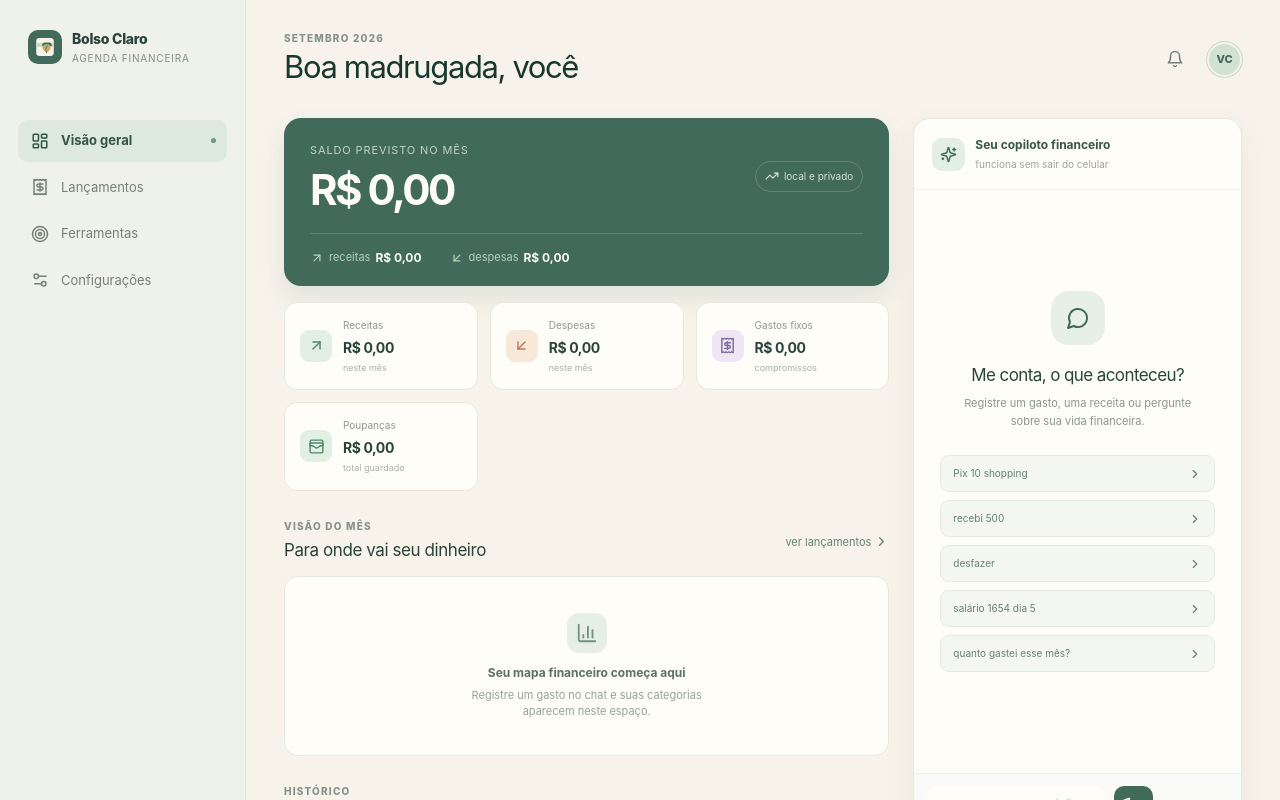
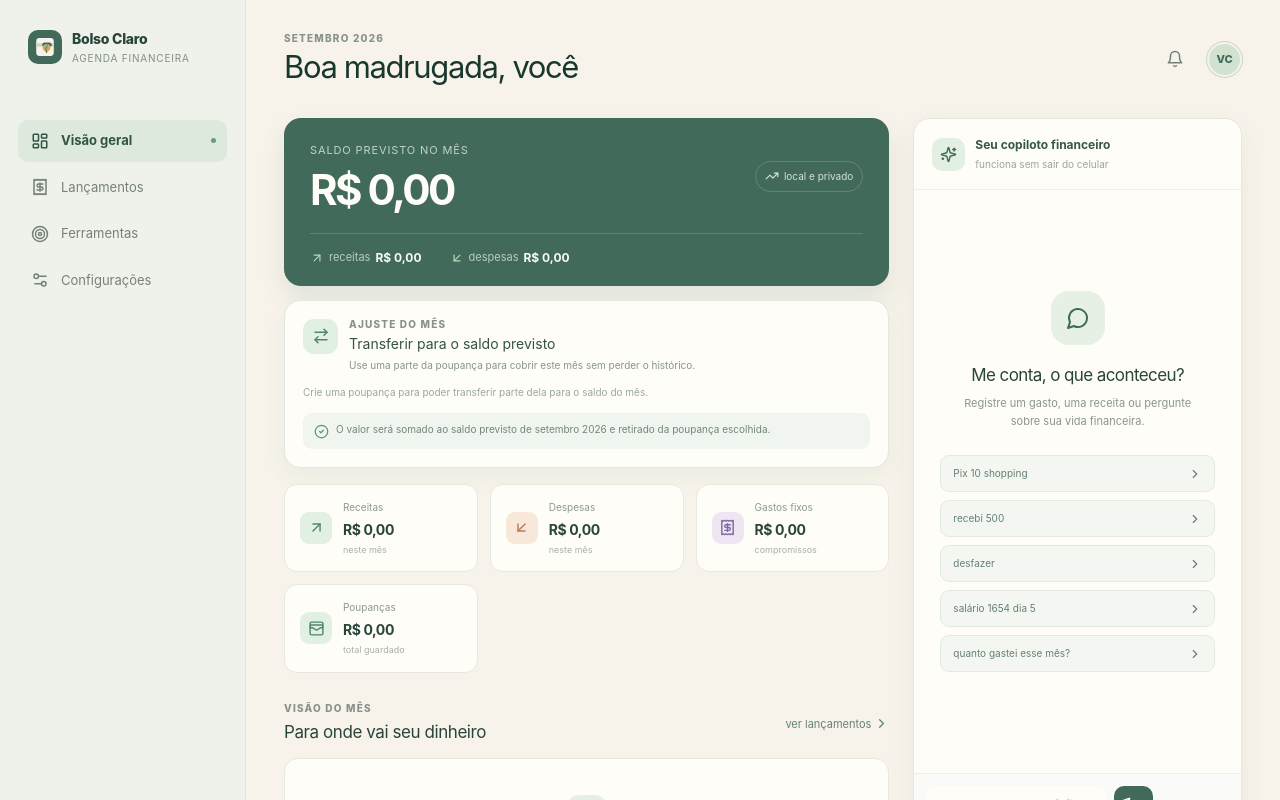
Before and after one commit to Sellw-lab/agenda_financeira, a React (Vite) app in the folder client/: page / in a window 1280 px wide. Shown: the top 800 px of the page. Built offline with nearby package versions, Linux system fonts and the light colour scheme.

Commit message:
feat: transfer savings to monthly balance

```diff
--- a/client/src/index.css
+++ b/client/src/index.css
@@ -2054,3 +2054,145 @@ h3 {
     justify-content: center;
   }
 }
+.balance-transfer-card {
+  display: grid;
+  gap: 13px;
+  margin-top: 14px;
+  padding: 18px;
+  background: #fffdf8;
+  border: 1px solid #e1e8df;
+  border-radius: 16px;
+  box-shadow: 0 8px 22px rgba(65, 106, 90, 0.06);
+}
+.balance-transfer-heading {
+  display: flex;
+  align-items: flex-start;
+  gap: 11px;
+}
+.transfer-icon {
+  display: grid;
+  place-items: center;
+  flex: 0 0 auto;
+  width: 35px;
+  height: 35px;
+  color: #4f8767;
+  background: #e2f0e3;
+  border-radius: 11px;
+}
+.balance-transfer-heading h3 {
+  margin: 0 0 4px;
+  color: #315445;
+  font-size: 14px;
+}
+.balance-transfer-heading p:not(.eyebrow) {
+  margin: 0;
+  color: #86958c;
+  font-size: 10px;
+  line-height: 1.4;
+}
+.balance-transfer-heading .eyebrow {
+  margin-bottom: 4px;
+}
+.balance-transfer-form {
+  display: grid;
+  grid-template-columns: 1.25fr 1fr auto;
+  gap: 8px;
+}
+.balance-transfer-form select,
+.balance-transfer-input {
+  min-height: 38px;
+  padding: 0 10px;
+  color: #536f60;
+  background: #fbfcf8;
+  border: 1px solid #dfe7de;
+  border-radius: 9px;
+  font-size: 11px;
+}
+.balance-transfer-input {
+  display: flex;
+  align-items: center;
+  gap: 7px;
+}
+.balance-transfer-input span {
+  color: #7f9487;
+  font-size: 10px;
+}
+.balance-transfer-input input {
+  width: 100%;
+  min-width: 0;
+  padding: 0;
+  color: #536f60;
+  background: transparent;
+  border: 0;
+  outline: 0;
+  font-size: 11px;
+}
+.balance-transfer-form .primary-button {
+  display: inline-flex;
+  align-items: center;
+  justify-content: center;
+  gap: 6px;
+  padding: 0 13px;
+  white-space: nowrap;
+}
+.balance-transfer-note {
+  display: flex;
+  align-items: flex-start;
+  gap: 7px;
+  padding: 10px 11px;
+  color: #71877a;
+  background: #f1f5ef;
+  border-radius: 9px;
+  font-size: 10px;
+  line-height: 1.35;
+}
+.balance-transfer-note svg {
+  flex: 0 0 auto;
+  margin-top: 1px;
+  color: #5b9773;
+}
+.dark-mode .balance-transfer-card {
+  background: #22342b;
+  border-color: #385242;
+  box-shadow: none;
+}
+.dark-mode .transfer-icon {
+  color: #c4dfc6;
+  background: #294638;
+}
+.dark-mode .balance-transfer-heading h3 {
+  color: #e7efe7;
+}
+.dark-mode .balance-transfer-heading p:not(.eyebrow) {
+  color: #a8bbaa;
+}
+.dark-mode .balance-transfer-form select,
+.dark-mode .balance-transfer-input {
+  color: #c1d4c3;
+  background: #1b2a23;
+  border-color: #46604e;
+}
+.dark-mode .balance-transfer-input input {
+  color: #c1d4c3;
+}
+.dark-mode .balance-transfer-note {
+  color: #b0c6b3;
+  background: #1d2d25;
+}
+@media (max-width: 760px) {
+  .balance-transfer-form {
+    grid-template-columns: 1fr 1fr;
+  }
+  .balance-transfer-form .primary-button {
+    grid-column: 1 / -1;
+    min-height: 38px;
+  }
+}
+@media (max-width: 480px) {
+  .balance-transfer-form {
+    grid-template-columns: 1fr;
+  }
+  .balance-transfer-form .primary-button {
+    grid-column: auto;
+  }
+}
--- a/client/src/pages/Home.tsx
+++ b/client/src/pages/Home.tsx
@@ -1,11 +1,13 @@
 import {
   ArrowDownLeft,
+  ArrowRightLeft,
   ArrowUpRight,
   BarChart3,
   Bell,
   Check,
   ChevronRight,
   CircleAlert,
+  CheckCircle2,
   CircleDollarSign,
   CalendarDays,
   CreditCard,
@@ -459,6 +461,8 @@ export default function Home() {
     id: number;
     merchant: string;
   } | null>(null);
+  const [balanceTransferFrom, setBalanceTransferFrom] = useState("");
+  const [balanceTransferAmount, setBalanceTransferAmount] = useState("");
   useEffect(
     () => saveStore({ items, messages, profile }),
     [items, messages, profile]
@@ -517,6 +521,7 @@ export default function Home() {
   const savingsThisMonth = (profile.savingsEntries || [])
     .filter(entry => entry.entryDate.slice(0, 7) === currentMonthKey())
     .reduce((sum, entry) => sum + entry.amountCents, 0);
+  const savingsAccounts = Object.entries(profile.savingsAccounts || {});
   const monthBalance = totals.income - totals.expense - savingsThisMonth;
   const hasMonthActivity =
     actualTotals.expense > 0 ||
@@ -671,6 +676,31 @@ export default function Home() {
       return { ...current, savingsAccounts: accounts, savingsEntries: entries };
     });
     setSavingsEdit(null);
+  }
+  function transferToBalance(event: FormEvent) {
+    event.preventDefault();
+    const amount = parseMoney(balanceTransferAmount);
+    const available = profile.savingsAccounts?.[balanceTransferFrom] || 0;
+    if (!balanceTransferFrom || !amount || amount > available) return;
+    setProfile(current => {
+      const accounts = { ...(current.savingsAccounts || {}) };
+      accounts[balanceTransferFrom] =
+        (accounts[balanceTransferFrom] || 0) - amount;
+      return {
+        ...current,
+        savingsAccounts: accounts,
+        savingsEntries: [
+          ...(current.savingsEntries || []),
+          {
+            id: Date.now(),
+            name: `${balanceTransferFrom} → saldo do mês`,
+            amountCents: -amount,
+            entryDate: today(),
+          },
+        ],
+      };
+    });
+    setBalanceTransferAmount("");
   }
   function sendChat(event: FormEvent) {
     event.preventDefault();
@@ -939,6 +969,67 @@ export default function Home() {
                   </span>
                 </div>
               </div>
+              <section className="balance-transfer-card">
+                <div className="balance-transfer-heading">
+                  <div className="transfer-icon">
+                    <ArrowRightLeft size={18} />
+                  </div>
+                  <div>
+                    <p className="eyebrow">Ajuste do mês</p>
+                    <h3>Transferir para o saldo previsto</h3>
+                    <p>
+                      Use uma parte da poupança para cobrir este mês sem perder
+                      o histórico.
+                    </p>
+                  </div>
+                </div>
+                {savingsAccounts.length ? (
+                  <form
+                    className="balance-transfer-form"
+                    onSubmit={transferToBalance}
+                  >
+                    <select
+                      value={balanceTransferFrom}
+                      onChange={event =>
+                        setBalanceTransferFrom(event.target.value)
+                      }
+                    >
+                      <option value="">De qual poupança?</option>
+                      {savingsAccounts.map(([account, amount]) => (
+                        <option key={account} value={account}>
+                          {account} · {money(amount)}
+                        </option>
+                      ))}
+                    </select>
+                    <div className="balance-transfer-input">
+                      <span>R$</span>
+                      <input
+                        value={balanceTransferAmount}
+                        onChange={event =>
+                          setBalanceTransferAmount(event.target.value)
+                        }
+                        placeholder="Valor da transferência"
+                        inputMode="decimal"
+                      />
+                    </div>
+                    <button className="primary-button" type="submit">
+                      <ArrowRightLeft size={15} /> transferir para o mês
+                    </button>
+                  </form>
+                ) : (
+                  <p className="empty-copy">
+                    Crie uma poupança para poder transferir parte dela para o
+                    saldo do mês.
+                  </p>
+                )}
+                <div className="balance-transfer-note">
+                  <CheckCircle2 size={15} />
+                  <span>
+                    O valor será somado ao saldo previsto de {monthLabel()} e
+                    retirado da poupança escolhida.
+                  </span>
+                </div>
+              </section>
               <div className="metrics-grid">
                 <Metric
                   icon={<ArrowUpRight size={17} />}
```
